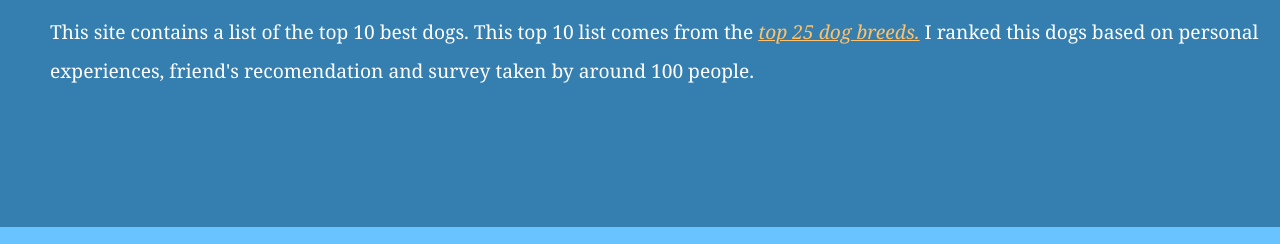
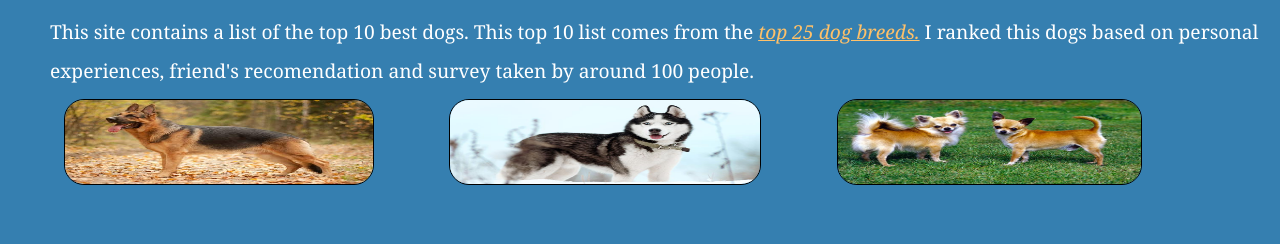
Before and after one commit to JGVR11/Dog-Site, a plain HTML site: page bestDogs.html in a window 1280 px wide. Shown: the part 708-952 px from the top of the page. Drawn offline with Linux system fonts and the light colour scheme; no server answers.

Commit message:
Top 10 dogs photos added but not organized

```diff
--- a/bestDogs.css
+++ b/bestDogs.css
@@ -121,3 +121,10 @@ main{
     height: 90%;
     overflow: auto;
 }
+
+#top-ten-dogs{
+    height: 40%;
+    width: 80%;
+    border: 1px solid black;
+    border-radius: 20px;
+}
--- a/bestDogs.js
+++ b/bestDogs.js
@@ -60,7 +60,7 @@ australianShepherd.qValue = bestDogs.australianShep;
 getData(australianShepherd);
 
 //Top 10 Dog Breeds Photos
-/*const dogBreedPhotos = {
+const bestDogsPhotos = {
     topTenDogs: [
      //#1-German Shepherd
         {
@@ -103,14 +103,16 @@ getData(australianShepherd);
             src: 'Resources/australian-shepherd.jpg'
         }
     ]
-};*/
+ };
+
 const gridContainer = document.getElementById('best-dogs-container');
-for (let index=0; index < dogBreedPhotos.dogBreeds.length; index++) {
+for (let index=0; index < bestDogsPhotos.topTenDogs.length; index++){
+    const imgElement = document.createElement('img');
 
-
+    imgElement.setAttribute('id', 'top-ten-dogs');
+    imgElement.setAttribute('src', bestDogsPhotos.topTenDogs[index].src);
+    gridContainer.appendChild(imgElement);
 }
-
-
 
 /*function getBestDogs() {
     for (let index=0; index < bestDogs.length; index++) {
--- a/dogBreedApi.js
+++ b/dogBreedApi.js
@@ -3,7 +3,6 @@ const url = 'https://api.thedogapi.com/v1/breeds/search?';
 
 function renderResponse(response) {
     const error = document.createElement('h2');
-    const gridContainer = document.getElementById('best-dogs-container');
 
     if (!response) {
         console.log(response.status);
@@ -16,10 +15,10 @@ function renderResponse(response) {
 
     for (let index = 0; index < response.length; index++){
         const dogName = document.createElement('h3');
+        const bred_for = document.createElement('h3');
+
         dogName.setAttribute("id", "dog-name");
-        const bred_for = document.createElement('h3');
         bred_for.setAttribute("id", "dog-bred-for");
-
 
         dogName.innerHTML = response[index].name;
         bred_for.innerHTML = response[index].bred_for;
```
Lines whose indentation alone changed are shown as unchanged.
